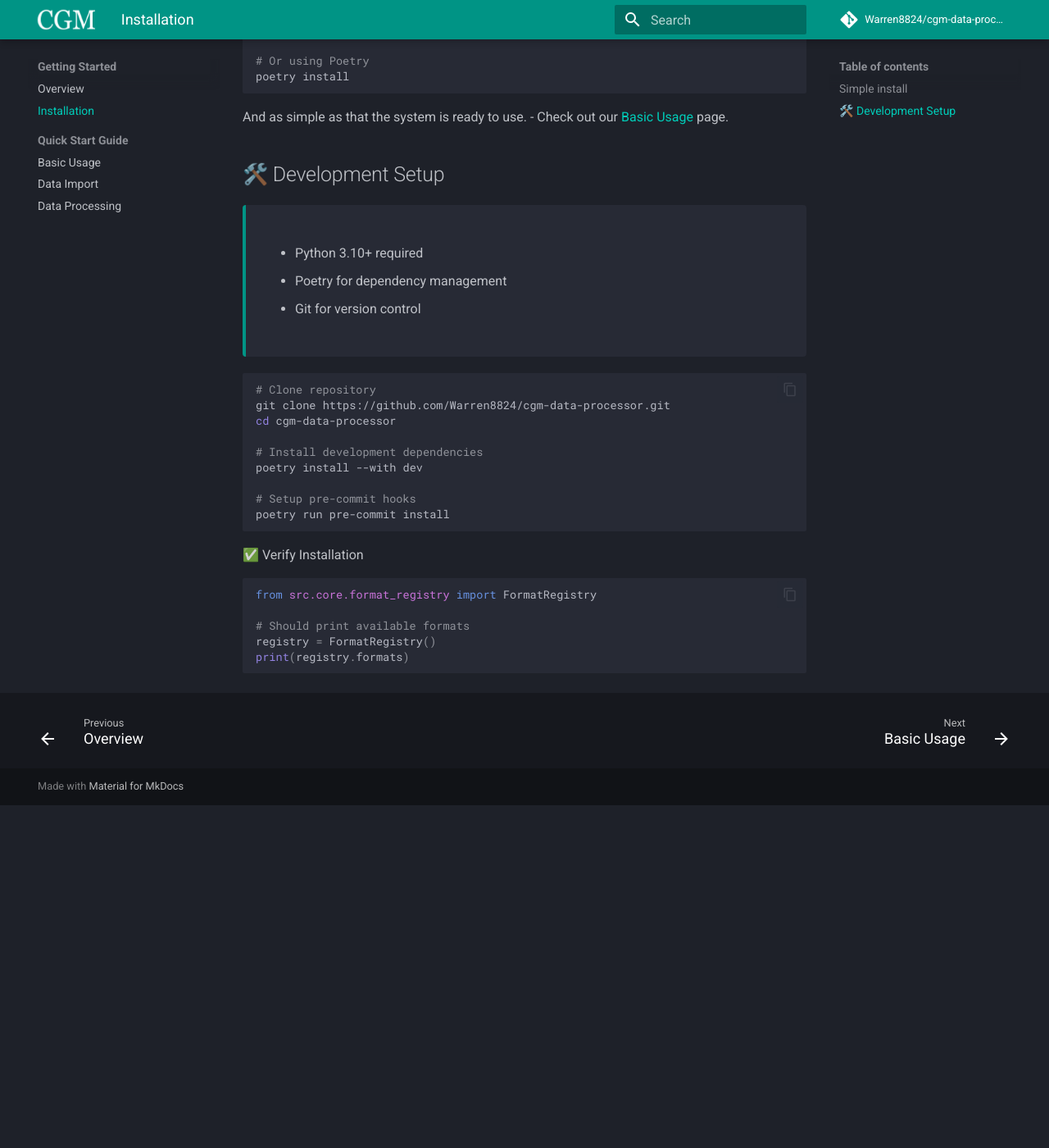
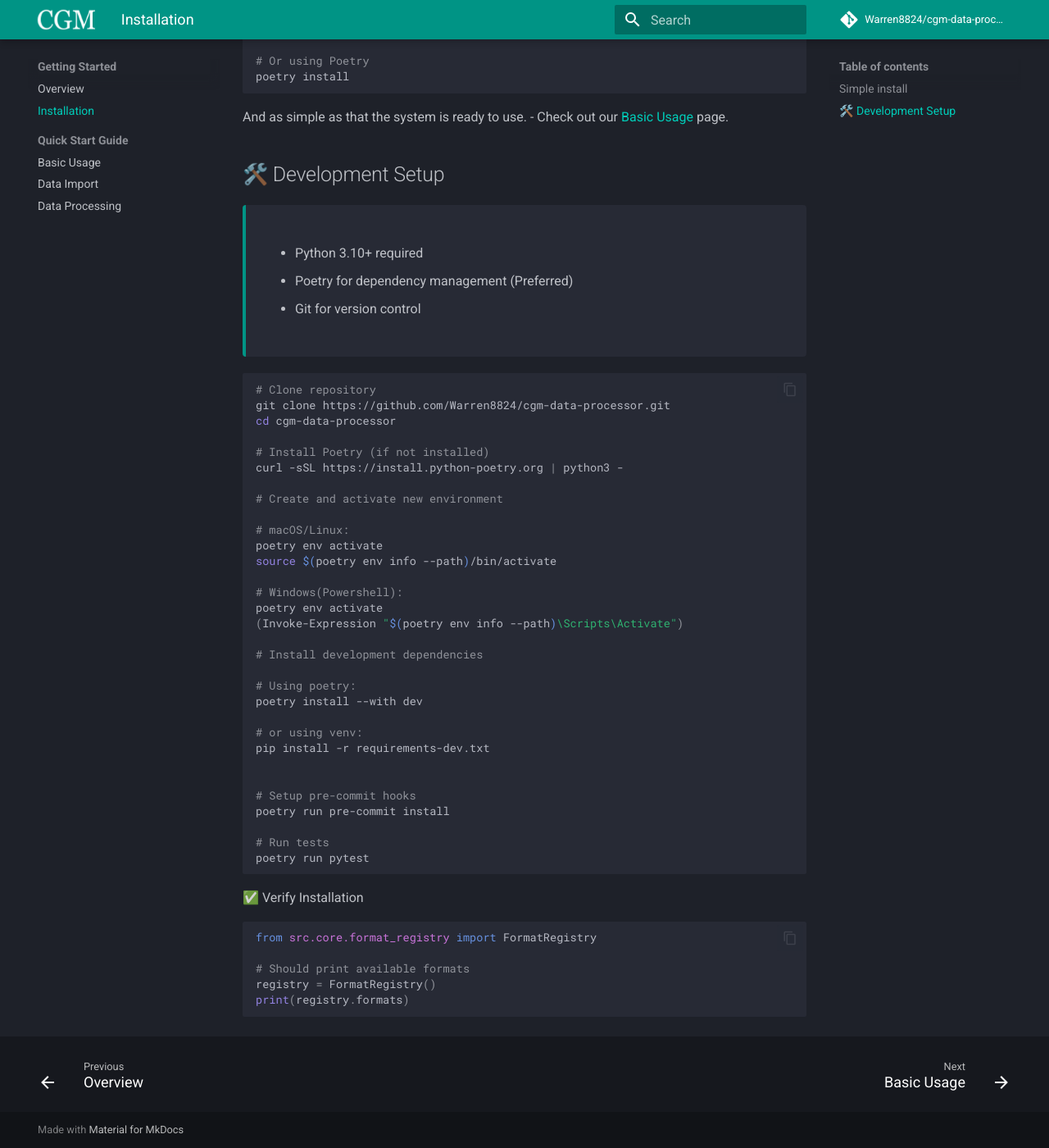
Before and after one commit to Warren8824/cgm-data-processor, an MkDocs documentation site: the page built from docs/getting-started/installation.md, in a window 1280 px wide and 1400 px high, scrolled down 522 px. Shown: the whole window at 82% size. Built offline with MkDocs 1.6.1 and Material for MkDocs 9.7.7, drawn with Linux system fonts in a browser that asks for light colours; comment, search, counter and statistics services are not loaded; before the commit the page ends 1504 px from its top, so only the background shows below that.

Commit message:
Update installation.md

````diff
--- a/docs/getting-started/installation.md
+++ b/docs/getting-started/installation.md
@@ -24,7 +24,7 @@ And as simple as that the system is ready to use. - Check out our [Basic Usage](
 <div class="feature-card">
 <ul>
     <li>Python 3.10+ required</li>
-    <li>Poetry for dependency management</li>
+    <li>Poetry for dependency management (Preferred)</li>
     <li>Git for version control</li>
 </ul>
 </div>
@@ -34,11 +34,33 @@ And as simple as that the system is ready to use. - Check out our [Basic Usage](
 git clone https://github.com/Warren8824/cgm-data-processor.git
 cd cgm-data-processor
 
+# Install Poetry (if not installed)
+curl -sSL https://install.python-poetry.org | python3 -
+
+# Create and activate new environment
+
+# macOS/Linux:
+poetry env activate
+source $(poetry env info --path)/bin/activate
+
+# Windows(Powershell):
+poetry env activate
+(Invoke-Expression "$(poetry env info --path)\Scripts\Activate")
+
 # Install development dependencies
+
+# Using poetry:
 poetry install --with dev
+
+# or using venv:
+pip install -r requirements-dev.txt
+
 
 # Setup pre-commit hooks
 poetry run pre-commit install
+
+# Run tests
+poetry run pytest
 ```
 
 ✅ Verify Installation
````
